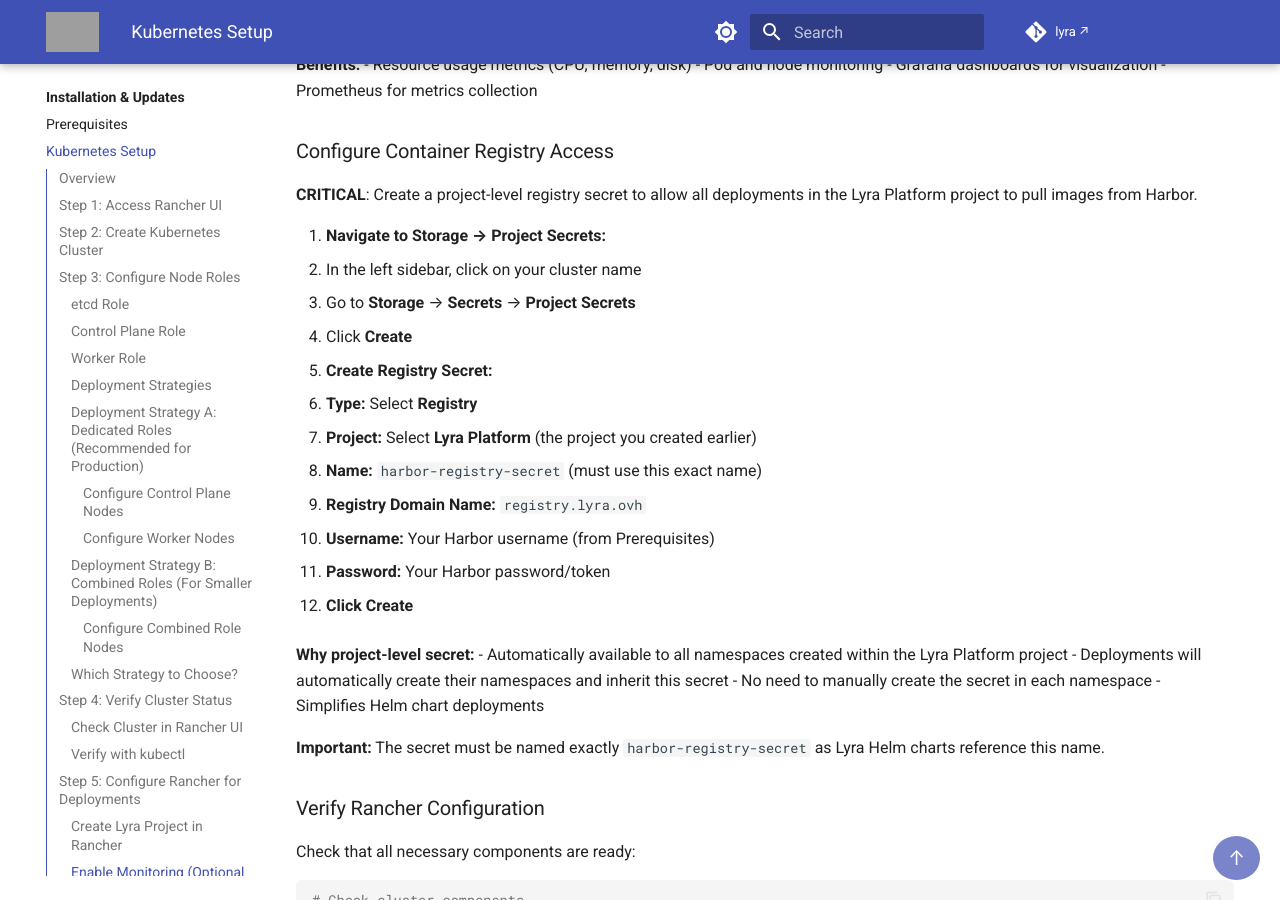
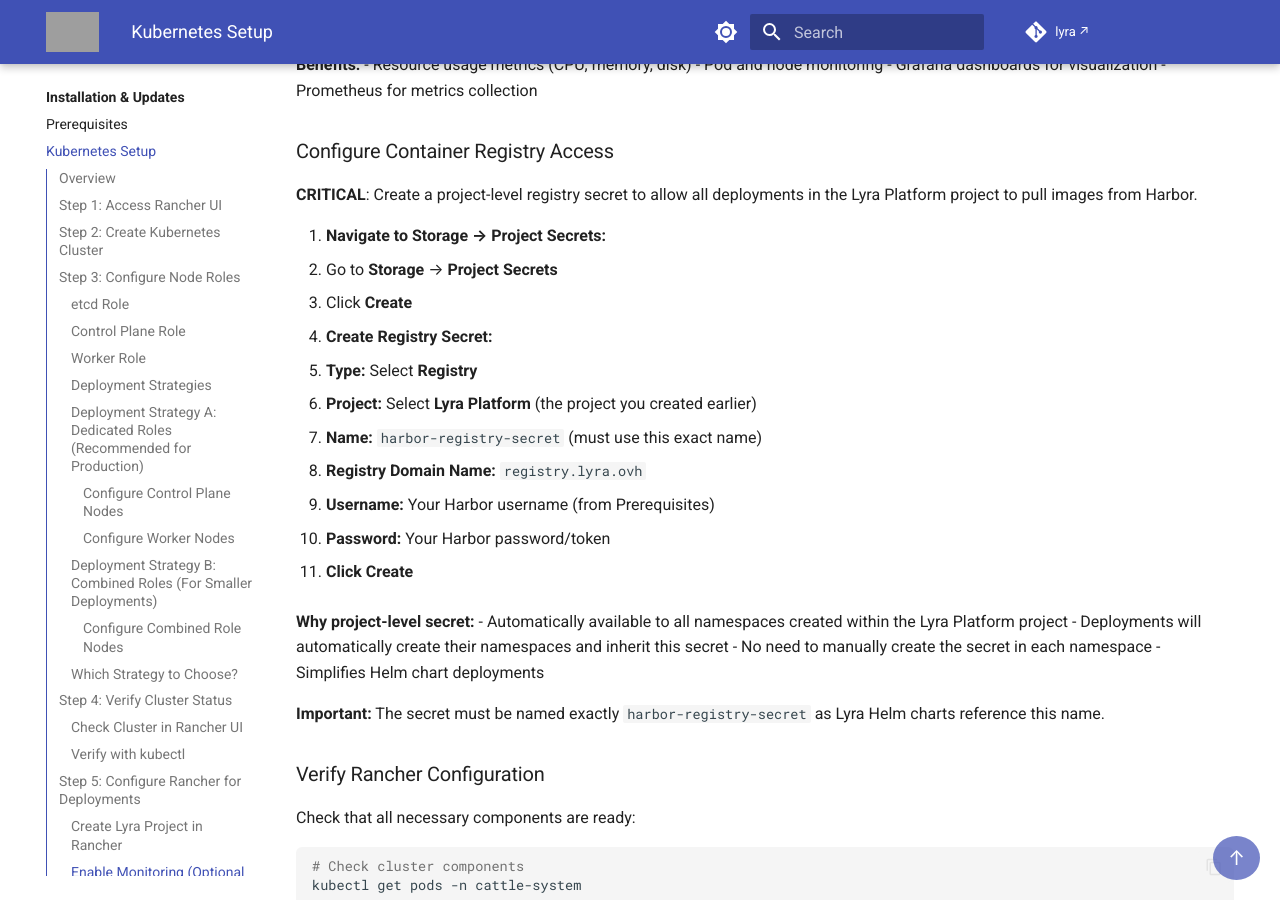
Before and after one commit to amreinch/lyra-docs, an MkDocs documentation site: the page built from docs/installation/kubernetes-setup.md, in a window 1280 px wide and 900 px high, scrolled down 8237 px. Built offline with MkDocs 1.6.1 and Material for MkDocs 9.7.7, drawn with Linux system fonts in a browser that asks for light colours; comment, search, counter and statistics services are not loaded; grey boxes are pictures that could not be loaded.

Commit message:
Simplify registry secret navigation path
- Removed redundant cluster navigation instruction
- Changed 'Storage → Secrets → Project Secrets' to 'Storage → Project Secrets'
- Streamlined to direct path only

```diff
--- a/docs/installation/kubernetes-setup.md
+++ b/docs/installation/kubernetes-setup.md
@@ -394,8 +394,7 @@ After cluster creation, configure Rancher settings required for application depl
 **CRITICAL**: Create a project-level registry secret to allow all deployments in the Lyra Platform project to pull images from Harbor.
 
 1. **Navigate to Storage → Project Secrets:**
-   - In the left sidebar, click on your cluster name
-   - Go to **Storage** → **Secrets** → **Project Secrets**
+   - Go to **Storage** → **Project Secrets**
    - Click **Create**
 
 2. **Create Registry Secret:**
```
